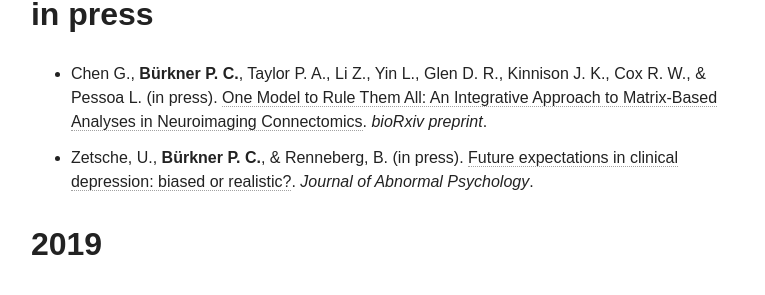
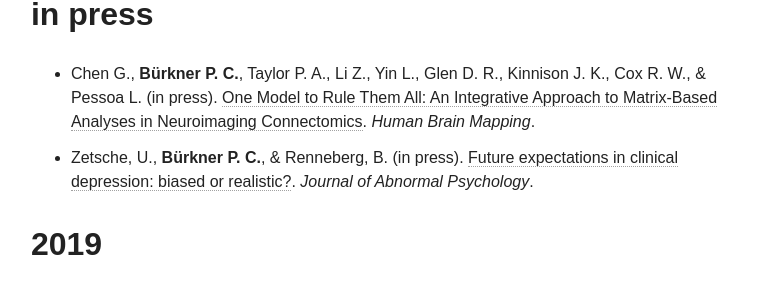
Before and after one commit to paul-buerkner/paul-buerkner.github.io, a Jekyll site: the page built from publications/index.md, in a window 1280 px wide and 900 px high, scrolled down 1136 px. Shown: the part 147-442 px from the top of the window, without its empty margins (255-1020 px from the left). Built offline with Jekyll 4.4.1, drawn with Linux system fonts in a browser that asks for light colours; nearby versions of some CDN libraries.

Commit message:
minor cleaning

```diff
--- a/publications/index.md
+++ b/publications/index.md
@@ -16,7 +16,7 @@
 * Williams D. R. & **Bürkner P. C.** (in review). [Coding errors lead to unsupported conclusions: A critique of Hofmann et al. (2015)](https://osf.io/preprints/psyarxiv/2jpdb/). *PsyArXiv preprint*. [*Retraction Watch*](http://retractionwatch.com/2016/10/04/oh-well-love-hormone-doesnt-reduce-psychiatric-symptoms-says-researchers-in-request-to-retract/)
 
 ## in press
-* Chen G., **Bürkner P. C.**, Taylor P. A., Li Z., Yin L., Glen D. R., Kinnison J. K., Cox R. W., & Pessoa L. (in press). [One Model to Rule Them All: An Integrative Approach to Matrix-Based Analyses in Neuroimaging Connectomics](https://www.biorxiv.org/content/early/2018/11/01/459545). *bioRxiv preprint*.
+* Chen G., **Bürkner P. C.**, Taylor P. A., Li Z., Yin L., Glen D. R., Kinnison J. K., Cox R. W., & Pessoa L. (in press). [One Model to Rule Them All: An Integrative Approach to Matrix-Based Analyses in Neuroimaging Connectomics](https://www.biorxiv.org/content/early/2018/11/01/459545). *Human Brain Mapping*.
 * Zetsche, U., **Bürkner P. C.**, & Renneberg, B. (in press). [Future expectations in clinical depression: biased or realistic?](https://psyarxiv.com/w96k2/). *Journal of Abnormal Psychology*.
 
 ## 2019
```
